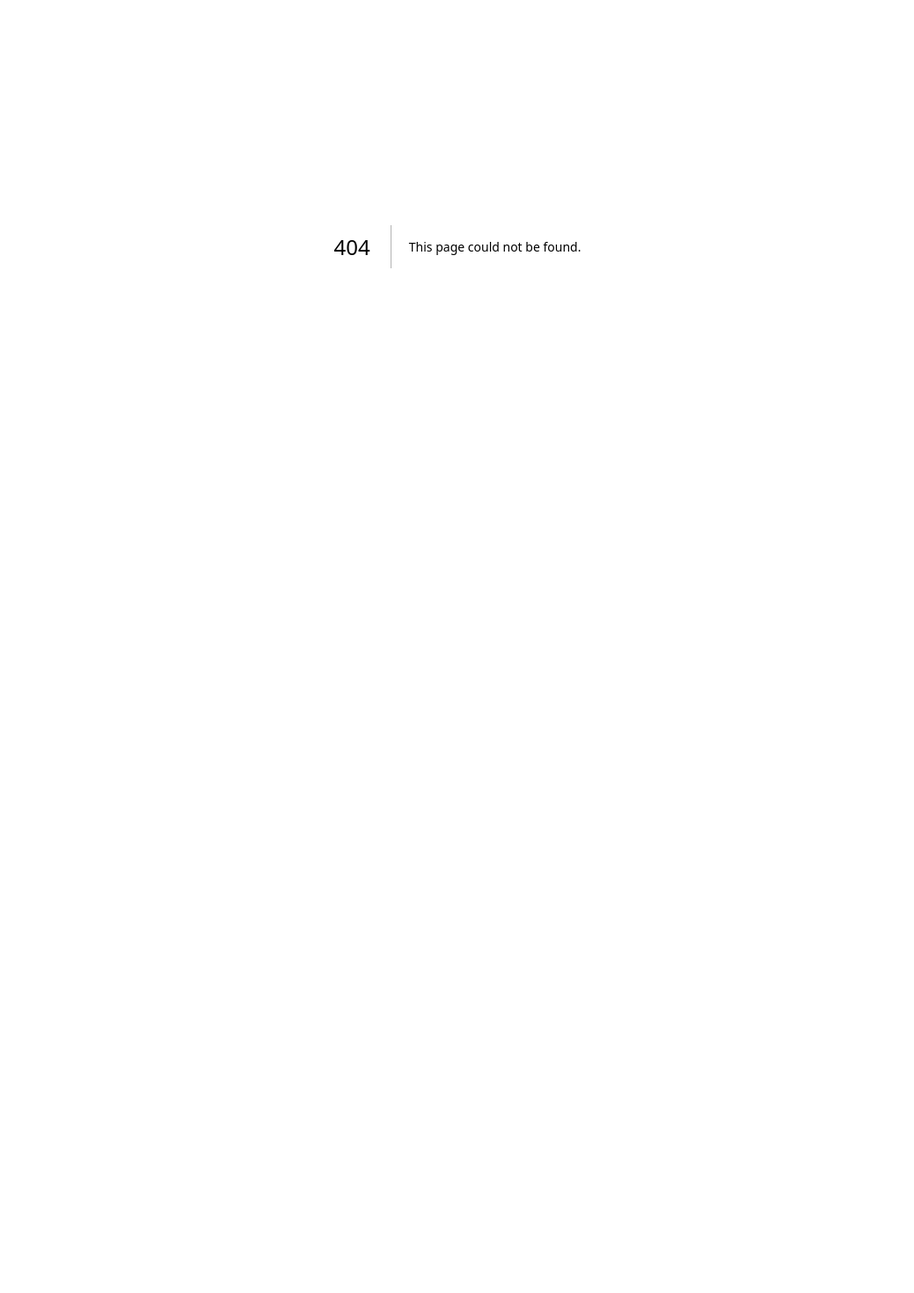
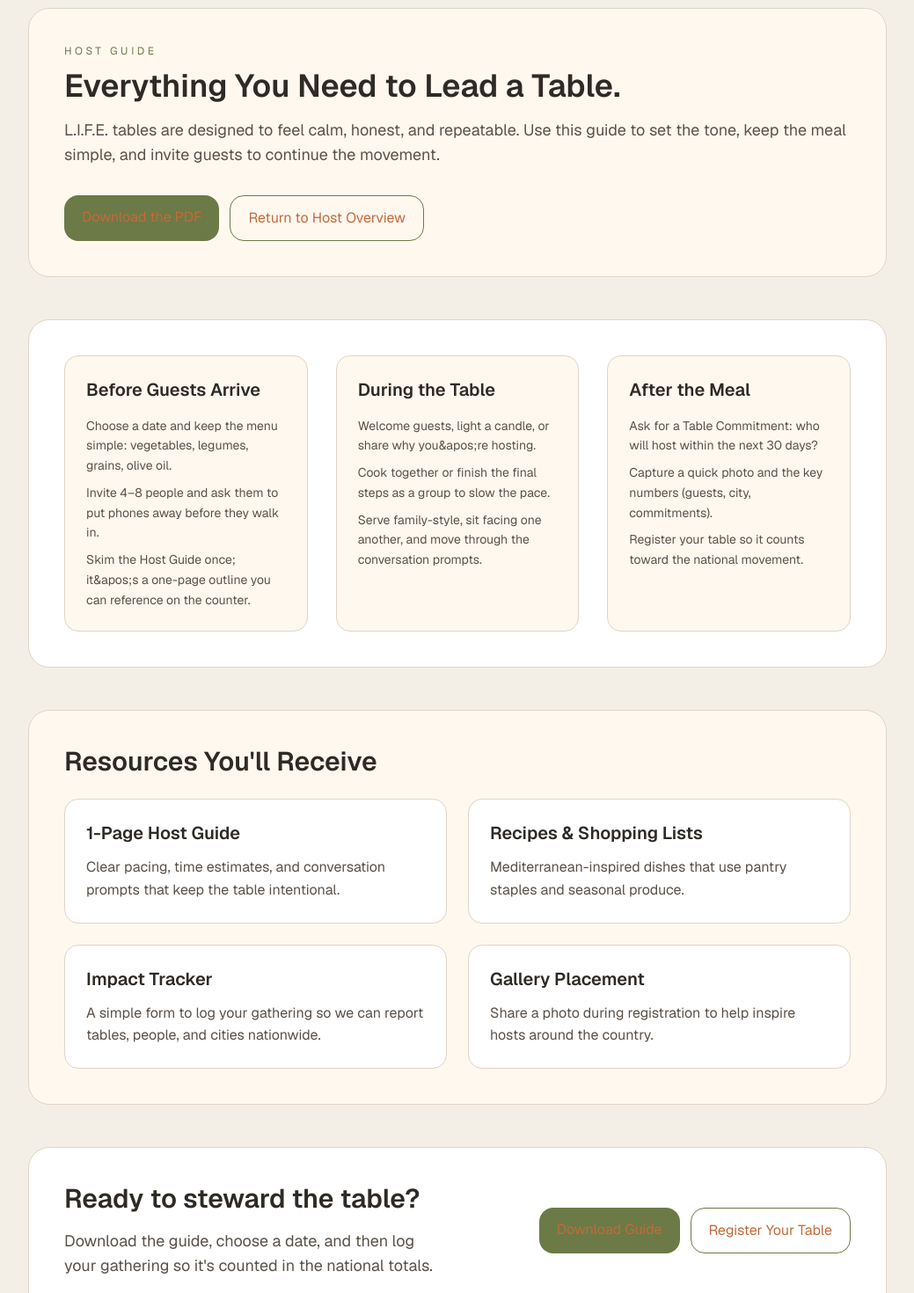
Before and after one commit to verdelouis-dotcom/life-website, a Next.js app: page /host-guide in a window 1280 px wide. Before the commit this address had no page. Shown: the part 120-1590 px from the top of the page at 88% size, without its empty margins (120-1159 px from the left). Before the commit the page ends 800 px from the top, so only its background shows below. Built offline with nearby package versions, Linux system fonts and the light colour scheme.

Commit message:
Add host guide and recipes pages

```diff
--- a/app/about/page.tsx
+++ b/app/about/page.tsx
@@ -27,7 +27,7 @@ export default function AboutPage() {
           <section className="rounded-2xl border p-7">
             <h2 className="text-2xl font-semibold">What makes this different</h2>
             <ul className="mt-4 list-disc pl-5 text-zinc-700 space-y-2">
-              <li>We teach a repeatable pattern, not a "challenge."</li>
+              <li>We teach a repeatable pattern, not a &ldquo;challenge.&rdquo;</li>
               <li>We combine food + connection + movement into one simple system.</li>
               <li>We scale through hosts: people opening their table and paying it forward.</li>
             </ul>
@@ -36,7 +36,7 @@ export default function AboutPage() {
           <section className="rounded-2xl border p-7">
             <h2 className="text-2xl font-semibold">Our promise</h2>
             <p className="mt-3 text-zinc-700 leading-relaxed">
-              If you show up, we'll make this practical. You'll leave with recipes you can repeat,
+              If you show up, we&apos;ll make this practical. You&apos;ll leave with recipes you can repeat,
               a simple shopping rhythm, and a weekly table habit you can actually keep.
             </p>
 
--- a/app/api/contact/route.ts
+++ b/app/api/contact/route.ts
@@ -45,7 +45,7 @@ export async function POST(req: Request) {
     }
 
     return NextResponse.redirect(new URL("/contact?success=1", req.url));
-  } catch (err: any) {
+  } catch {
     return NextResponse.json({ error: "Server error." }, { status: 500 });
   }
 }
--- a/app/contact/page.tsx
+++ b/app/contact/page.tsx
@@ -22,7 +22,7 @@ export default async function ContactPage({
 
         {isSuccess && (
           <div className="mt-6 rounded-2xl border border-emerald-200 bg-emerald-50 p-4 text-emerald-900">
-            Message sent. We'll reply soon.
+            Message sent. We&apos;ll reply soon.
           </div>
         )}
 
--- /dev/null
+++ b/app/host-guide/page.tsx
@@ -0,0 +1,132 @@
+import Link from "next/link";
+import SiteHeader from "@/components/site-header";
+import SiteFooter from "@/components/site-footer";
+
+const STEPS = [
+  {
+    title: "Before Guests Arrive",
+    points: [
+      "Choose a date and keep the menu simple: vegetables, legumes, grains, olive oil.",
+      "Invite 4–8 people and ask them to put phones away before they walk in.",
+      "Skim the Host Guide once; it&apos;s a one-page outline you can reference on the counter.",
+    ],
+  },
+  {
+    title: "During the Table",
+    points: [
+      "Welcome guests, light a candle, or share why you&apos;re hosting.",
+      "Cook together or finish the final steps as a group to slow the pace.",
+      "Serve family-style, sit facing one another, and move through the conversation prompts.",
+    ],
+  },
+  {
+    title: "After the Meal",
+    points: [
+      "Ask for a Table Commitment: who will host within the next 30 days?",
+      "Capture a quick photo and the key numbers (guests, city, commitments).",
+      "Register your table so it counts toward the national movement.",
+    ],
+  },
+];
+
+const RESOURCES = [
+  {
+    title: "1-Page Host Guide",
+    body: "Clear pacing, time estimates, and conversation prompts that keep the table intentional.",
+  },
+  {
+    title: "Recipes & Shopping Lists",
+    body: "Mediterranean-inspired dishes that use pantry staples and seasonal produce.",
+  },
+  {
+    title: "Impact Tracker",
+    body: "A simple form to log your gathering so we can report tables, people, and cities nationwide.",
+  },
+  {
+    title: "Gallery Placement",
+    body: "Share a photo during registration to help inspire hosts around the country.",
+  },
+];
+
+export default function HostGuidePage() {
+  return (
+    <>
+      <SiteHeader />
+      <main className="mx-auto max-w-5xl px-6 py-14">
+        <section className="rounded-3xl border border-[#dfd4c6] bg-[#fff8ef] p-10">
+          <p className="text-xs uppercase tracking-[0.3em] text-[#6b7a46]">Host Guide</p>
+          <h1 className="mt-3 text-4xl font-semibold text-[#2e2a26]">Everything You Need to Lead a Table.</h1>
+          <p className="mt-4 text-lg text-[#5b5149]">
+            L.I.F.E. tables are designed to feel calm, honest, and repeatable. Use this guide to set the tone, keep
+            the meal simple, and invite guests to continue the movement.
+          </p>
+          <div className="mt-8 flex flex-wrap gap-3">
+            <Link
+              href="/downloads/LIFE_Host_Guide_BRANDED.pdf"
+              className="rounded-2xl bg-[#6b7a46] px-5 py-3 text-white transition hover:bg-[#566236]"
+            >
+              Download the PDF
+            </Link>
+            <Link
+              href="/host"
+              className="rounded-2xl border border-[#6b7a46] px-5 py-3 text-[#6b7a46] transition hover:bg-[#f5f1e6]"
+            >
+              Return to Host Overview
+            </Link>
+          </div>
+        </section>
+
+        <section className="mt-12 grid gap-8 rounded-3xl border border-[#dfd4c6] bg-white p-10 md:grid-cols-3">
+          {STEPS.map((step) => (
+            <div key={step.title} className="rounded-2xl border border-[#dfd4c6] bg-[#fff8ef] p-6">
+              <h2 className="text-xl font-semibold text-[#2e2a26]">{step.title}</h2>
+              <ul className="mt-4 space-y-2 text-[#5b5149]">
+                {step.points.map((point) => (
+                  <li key={point} className="text-sm leading-relaxed">{point}</li>
+                ))}
+              </ul>
+            </div>
+          ))}
+        </section>
+
+        <section className="mt-12 rounded-3xl border border-[#dfd4c6] bg-[#fff8ef] p-10">
+          <h2 className="text-3xl font-semibold text-[#2e2a26]">Resources You&apos;ll Receive</h2>
+          <div className="mt-6 grid gap-6 md:grid-cols-2">
+            {RESOURCES.map((resource) => (
+              <div key={resource.title} className="rounded-2xl border border-[#dfd4c6] bg-white p-6">
+                <h3 className="text-xl font-semibold text-[#2e2a26]">{resource.title}</h3>
+                <p className="mt-3 text-[#5b5149]">{resource.body}</p>
+              </div>
+            ))}
+          </div>
+        </section>
+
+        <section className="mt-12 rounded-3xl border border-[#dfd4c6] bg-white p-10">
+          <div className="grid gap-6 md:grid-cols-2 md:items-center">
+            <div>
+              <h2 className="text-3xl font-semibold text-[#2e2a26]">Ready to steward the table?</h2>
+              <p className="mt-4 text-lg text-[#5b5149]">
+                Download the guide, choose a date, and then log your gathering so it&apos;s counted in the national totals.
+              </p>
+            </div>
+            <div className="flex flex-wrap gap-3 md:justify-end">
+              <Link
+                href="/downloads/LIFE_Host_Guide_BRANDED.pdf"
+                className="rounded-2xl bg-[#6b7a46] px-5 py-3 text-white transition hover:bg-[#566236]"
+              >
+                Download Guide
+              </Link>
+              <Link
+                href="/register"
+                className="rounded-2xl border border-[#6b7a46] px-5 py-3 text-[#6b7a46] transition hover:bg-[#f5f1e6]"
+              >
+                Register Your Table
+              </Link>
+            </div>
+          </div>
+        </section>
+      </main>
+      <SiteFooter />
+    </>
+  );
+}
--- a/app/host/page.tsx
+++ b/app/host/page.tsx
@@ -34,10 +34,10 @@ export default function HostPage() {
           </p>
           <div className="mt-8 flex flex-wrap gap-3">
             <Link
-              href="/downloads/LIFE_Host_Guide_BRANDED.pdf"
+              href="/host-guide"
               className="rounded-2xl bg-[#6b7a46] px-5 py-3 text-white transition hover:bg-[#566236]"
             >
-              Download the Host Guide
+              View the Host Guide
             </Link>
             <Link
               href="/register"
@@ -89,10 +89,10 @@ export default function HostPage() {
               Register Your Table
             </Link>
             <Link
-              href="/downloads/LIFE_Host_Guide_BRANDED.pdf"
+              href="/host-guide"
               className="rounded-2xl border border-[#6b7a46] px-6 py-3 text-[#6b7a46] transition hover:bg-[#f5f1e6]"
             >
-              Download the Host Guide
+              View the Host Guide
             </Link>
           </div>
         </section>
--- a/app/join/page.tsx
+++ b/app/join/page.tsx
@@ -20,7 +20,7 @@ export default async function JoinPage({
       <main className="mx-auto max-w-5xl px-6 py-14">
         <h1 className="text-4xl font-semibold tracking-tight">Join the Table</h1>
         <p className="mt-4 text-lg text-zinc-700">
-          "Join" doesn't mean liking a post. It means taking one real step.
+          &ldquo;Join&rdquo; doesn&apos;t mean liking a post. It means taking one real step.
           Choose the path that fits your season.
         </p>
 
@@ -66,7 +66,7 @@ export default async function JoinPage({
             </form>
 
             <p className="mt-3 text-xs text-zinc-600">
-              You'll receive the host guide + next steps.
+              You&apos;ll receive the host guide + next steps.
             </p>
           </section>
 
@@ -86,7 +86,7 @@ export default async function JoinPage({
             </form>
 
             <p className="mt-3 text-xs text-zinc-600">
-              We'll follow up with sponsorship options.
+              We&apos;ll follow up with sponsorship options.
             </p>
           </section>
 
--- a/app/page.tsx
+++ b/app/page.tsx
@@ -21,7 +21,7 @@ export default async function HomePage({
         {subscribed && (
           <section className="mx-auto max-w-6xl px-6 pt-6">
             <div className="rounded-2xl border border-emerald-200 bg-emerald-50 p-4 text-emerald-900">
-              You're in. Welcome to the Longevity Letter.
+              You&apos;re in. Welcome to the Longevity Letter.
             </div>
           </section>
         )}
@@ -60,10 +60,10 @@ export default async function HomePage({
                     Host a Table
                   </Link>
                   <Link
-                    href="/downloads/LIFE_Host_Guide_BRANDED.pdf"
+                    href="/host-guide"
                     className="rounded-2xl border border-[#6b7a46] px-5 py-3 text-[#6b7a46] transition hover:bg-[#f5f1e6]"
                   >
-                    Download the Host Guide
+                    View the Host Guide
                   </Link>
                 </div>
               </div>
@@ -154,7 +154,7 @@ export default async function HomePage({
           <div className="rounded-3xl border border-[#dfd4c6] bg-white p-10">
             <h2 className="text-3xl font-semibold text-[#2e2a26]">How It Works</h2>
             <div className="mt-6 grid gap-4 sm:grid-cols-2 lg:grid-cols-4">
-              {["Download the Host Guide", "Host a Meal", "Register Your Table", "Invite Others to Commit"].map(
+              {["Read the Host Guide", "Host a Meal", "Register Your Table", "Invite Others to Commit"].map(
                 (step, index) => (
                   <div key={step} className="rounded-2xl border border-[#dfd4c6] bg-[#fff8ef] p-5 text-center">
                     <p className="text-sm uppercase tracking-[0.3em] text-[#6b7a46]">Step {index + 1}</p>
--- a/app/register/page.tsx
+++ b/app/register/page.tsx
@@ -18,6 +18,13 @@ export default function RegisterPage() {
           <p className="mt-4 text-lg text-[#5b5149]">
             Thank you for hosting. Your table strengthens a growing national movement. This takes less than one minute.
           </p>
+          <div className="mt-6 rounded-2xl border border-dashed border-[#c9b9a3] bg-white/60 p-5 text-sm text-[#5b5149]">
+            <p className="font-semibold text-[#2e2a26]">Help inspire other hosts.</p>
+            <p className="mt-2">
+              Share a quick photo and any standout moments. Featured tables appear on the national gallery so the
+              movement feels visible.
+            </p>
+          </div>
           <form action="/api/report-table?context=register" method="post" className="mt-8 grid gap-4" encType="multipart/form-data">
             <div className="grid gap-4 md:grid-cols-2">
               <input name="name" required placeholder="Host Name" className="rounded-xl border px-4 py-3" />
@@ -62,7 +69,7 @@ export default function RegisterPage() {
             </div>
             <div className="grid gap-4 md:grid-cols-2">
               <label className="flex flex-col text-sm text-[#5b5149]">
-                <span className="mb-2 font-semibold text-[#2e2a26]">Photo (optional)</span>
+                <span className="mb-2 font-semibold text-[#2e2a26]">Photo (optional but encouraged)</span>
                 <input name="photo" type="file" accept="image/*" className="rounded-xl border px-4 py-3 text-sm" />
                 <span className="mt-1 text-xs text-[#5b5149]">
                   Attach a table photo to be considered for the public gallery.
--- a/app/register/thanks/page.tsx
+++ b/app/register/thanks/page.tsx
@@ -14,10 +14,10 @@ export default function RegisterThanksPage() {
           </p>
           <div className="mt-8 flex flex-wrap justify-center gap-3">
             <Link
-              href="/downloads/LIFE_Host_Guide_BRANDED.pdf"
+              href="/host-guide"
               className="rounded-2xl border border-[#6b7a46] px-6 py-3 text-[#6b7a46] transition hover:bg-[#f5f1e6]"
             >
-              Download Host Guide
+              View Host Guide
             </Link>
             <Link
               href="/host"
--- a/app/workshops/page.tsx
+++ b/app/workshops/page.tsx
@@ -23,7 +23,7 @@ export default async function WorkshopsPage({
 
         {isSuccess && (
           <div className="mt-6 rounded-2xl border border-emerald-200 bg-emerald-50 p-4 text-emerald-900">
-            Workshop request received. We'll be in touch shortly.
+            Workshop request received. We&apos;ll be in touch shortly.
           </div>
         )}
 
--- a/src/components/site-header.tsx
+++ b/src/components/site-header.tsx
@@ -3,6 +3,8 @@ import Link from "next/link";
 const NAV_ITEMS = [
   { href: "/", label: "Home" },
   { href: "/host", label: "Host" },
+  { href: "/host-guide", label: "Host Guide" },
+  { href: "/recipes", label: "Recipes" },
   { href: "/register", label: "Register" },
   { href: "/gallery", label: "Gallery" },
   { href: "/contact", label: "Contact" },
```
Also changed, not shown: app/recipes/page.tsx (added, +85 -0 lines), 1 other file (tests, documents, lock files or other folders).
